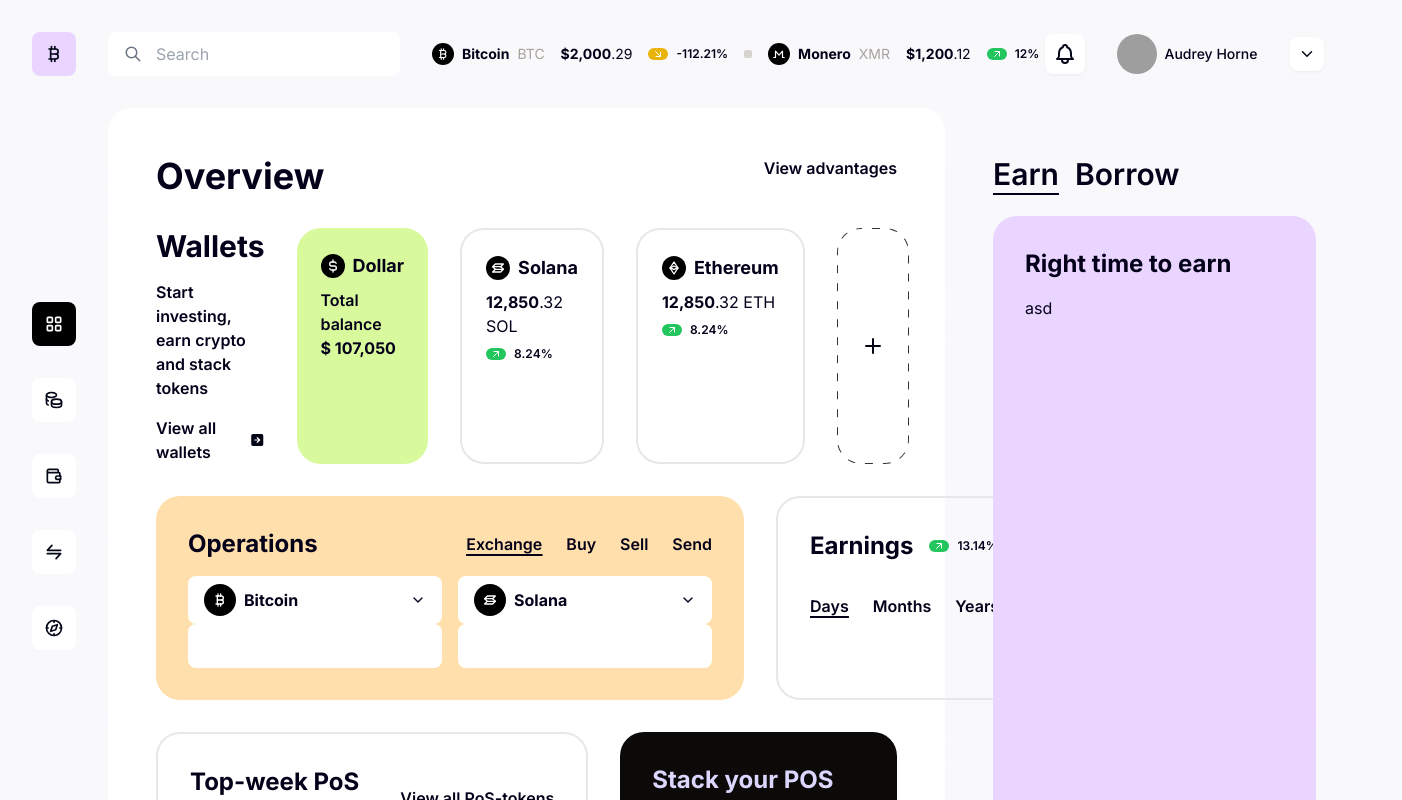
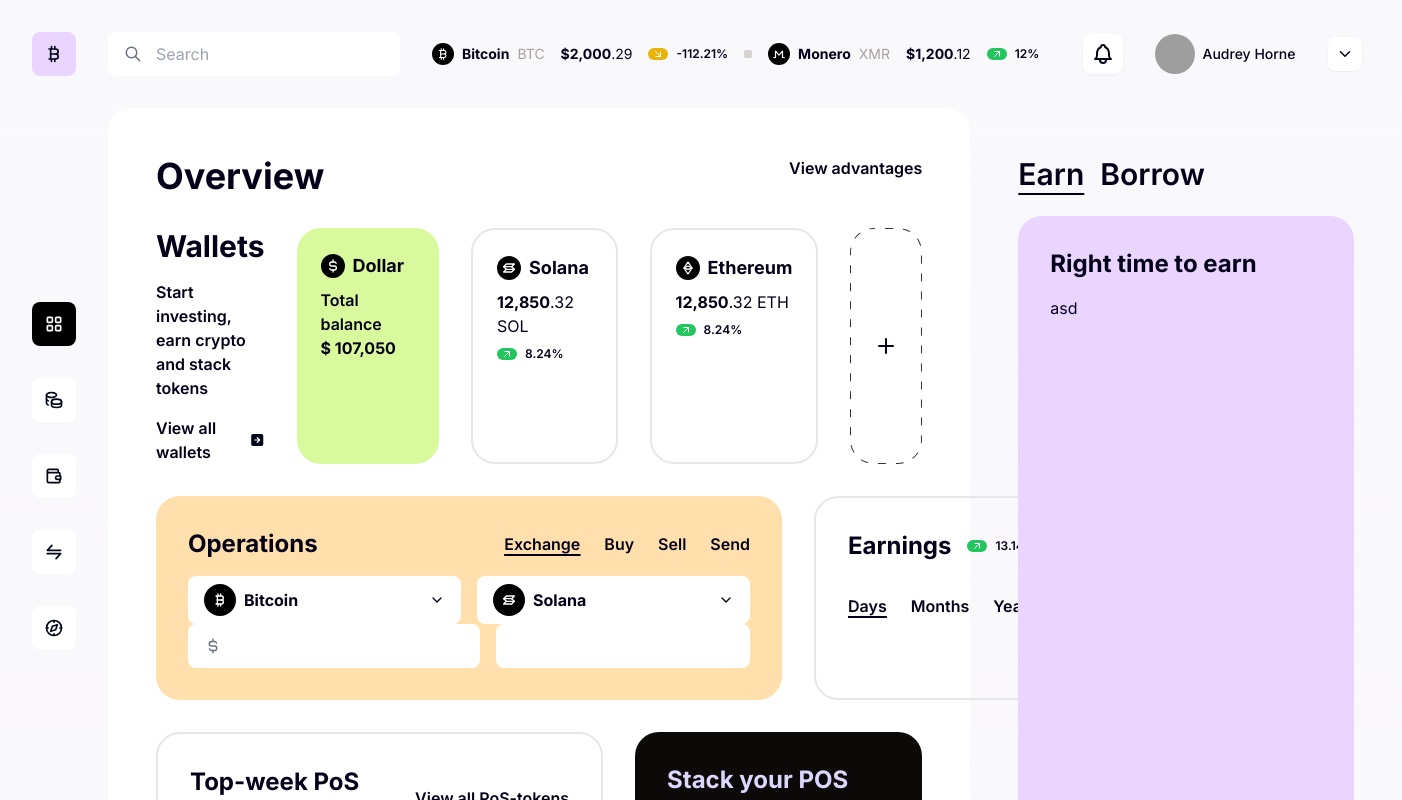
Before and after one commit to luisCislaghi/crypto-tailwind, a Next.js app: page /dashboard in a window 1280 px wide. Shown: the top 800 px of the page, 1402 px wide, since content can reach past the window. Built offline with nearby package versions, Linux system fonts and the light colour scheme; grey boxes are pictures that could not be loaded.

Commit message:
default input refactor to support new currency input

```diff
--- a/src/app/coins.ts
+++ b/src/app/coins.ts
@@ -6,6 +6,7 @@ import {
   TbCurrencyBitcoin,
   TbCurrencyMonero,
   TbCurrencyEthereum,
+  TbCurrencyDollar,
 } from "react-icons/tb";
 
 export type CoinObject = {
@@ -18,6 +19,10 @@ export type CoinInfo = {
 };
 
 export const coins: CoinObject = {
+  usd: {
+    name: "Dollar",
+    icon: TbCurrencyDollar,
+  },
   eth: {
     name: "Ethereum",
     icon: TbCurrencyEthereum,
--- a/src/app/dashboard/page.tsx
+++ b/src/app/dashboard/page.tsx
@@ -47,8 +47,8 @@ const Dashboard: React.FC = ({}) => {
               <Select.Coins defaultValue="Solana" classNames="w-full" />
             </div>
             <div className="flex flex-nowrap gap-4">
-              <Input />
-              <Input.Text />
+              <Input.Currency coin="usd" />
+              <Input.Currency coin="btc" />
             </div>
           </Card>
           <Card
--- /dev/null
+++ b/src/components/input/currency.tsx
@@ -0,0 +1,14 @@
+import clsx from "clsx";
+import React, { DetailedHTMLProps, InputHTMLAttributes } from "react";
+import { IconType, IconBase } from "react-icons";
+import { coins } from "@/app/coins";
+import Default from "./default";
+import { CurrencyInputProps } from "./types";
+
+const Currency: React.FC<CurrencyInputProps> = ({ coin, ...props }) => {
+  const coinData = coins[coin];
+  const icon = coin === "usd" ? coinData.icon : undefined;
+  return <Default icon={icon} {...props} />;
+};
+
+export default Currency;
--- /dev/null
+++ b/src/components/input/default.tsx
@@ -0,0 +1,24 @@
+import clsx from "clsx";
+import React, { DetailedHTMLProps, InputHTMLAttributes } from "react";
+import { IconType, IconBase } from "react-icons";
+import { TbSearch } from "react-icons/tb";
+import { InputProps } from "./types";
+
+const Input: React.FC<InputProps> = ({ icon: Icon, className, ...props }) => {
+  return (
+    <div className="flex flex-nowrap items-center ">
+      {Icon && (
+        <div className="absolute px-4 text-gray-500">
+          <Icon size={18} />
+        </div>
+      )}
+      <input
+        {...props}
+        type="text"
+        className={clsx({ "pl-12": !!Icon }, " rounded-lg p-2.5", className)}
+      />
+    </div>
+  );
+};
+
+export default Input;
--- a/src/components/input/index.tsx
+++ b/src/components/input/index.tsx
@@ -1,28 +1,4 @@
-import clsx from "clsx";
-import React, { DetailedHTMLProps, InputHTMLAttributes } from "react";
-import { IconType, IconBase } from "react-icons";
-import { TbSearch } from "react-icons/tb";
+import Default from "./default";
+import Currency from "./currency";
 
-const Input: React.FC<
-  { icon?: IconType } & React.DetailedHTMLProps<
-    React.InputHTMLAttributes<HTMLInputElement>,
-    HTMLInputElement
-  >
-> = ({ icon: Icon, className, ...props }) => {
-  return (
-    <div className="flex flex-nowrap items-center ">
-      {Icon && (
-        <div className="absolute px-4 text-gray-500">
-          <Icon size={18} />
-        </div>
-      )}
-      <input
-        {...props}
-        type="text"
-        className={clsx({ "pl-12": !!Icon }, " rounded-lg p-2.5", className)}
-      />
-    </div>
-  );
-};
-
-export default Object.assign(Input, { Text: Input });
+export default Object.assign(Default, { Text: Default, Currency });
--- /dev/null
+++ b/src/components/input/types.ts
@@ -0,0 +1,10 @@
+import { IconType } from "react-icons";
+
+export type InputProps = { icon?: IconType } & React.DetailedHTMLProps<
+  React.InputHTMLAttributes<HTMLInputElement>,
+  HTMLInputElement
+>;
+
+export type CurrencyInputProps = InputProps & {
+  coin: string;
+};
```
